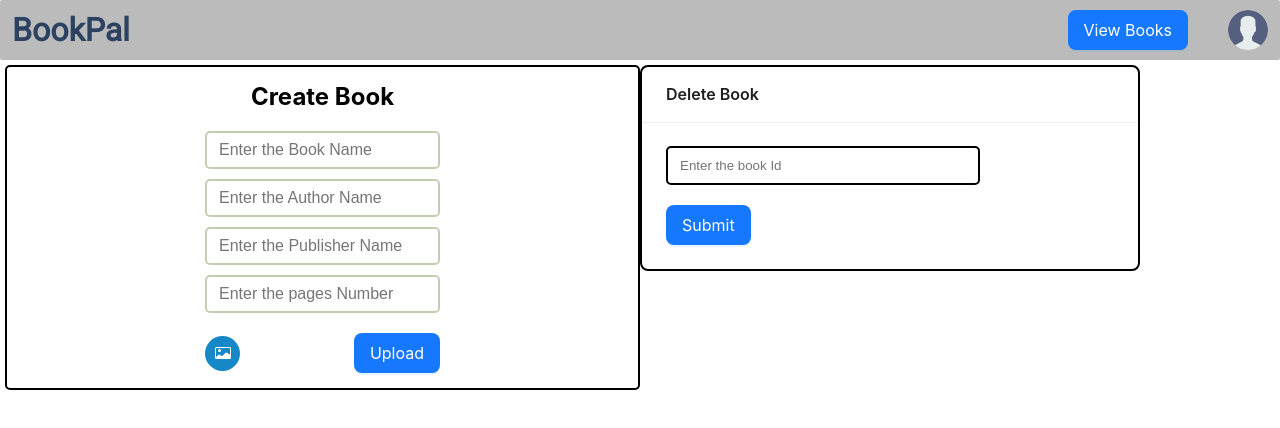
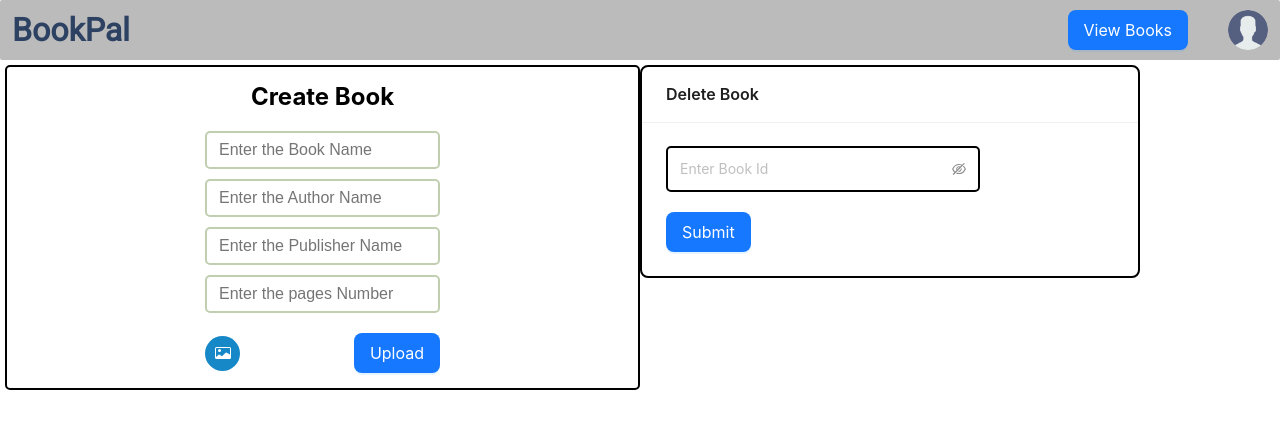
Before and after one commit to Paras-Verma-2531/Microservices_Project, a React (Create React App) app in the folder Books/client/: page /admin in a window 1280 px wide. Shown: the top 428 px of the page. Built offline with nearby package versions, Linux system fonts and the light colour scheme.

Commit message:
password hidden functionality, copyToClipboard func. built

```diff
--- a/Books/client/src/components/deleteBook/DeleteBook.js
+++ b/Books/client/src/components/deleteBook/DeleteBook.js
@@ -1,6 +1,7 @@
 import { Button, Input } from "antd";
 import { Card } from "antd";
 import React, { useState } from "react";
+import { EyeInvisibleOutlined, EyeTwoTone } from "@ant-design/icons";
 import { axiosClient } from "../../utils/axiosClient";
 import "./DeleteBook.scss";
 function DeleteBook() {
@@ -12,7 +13,13 @@ function DeleteBook() {
   return (
     <>
       <Card className="deleteBook" title="Delete Book" style={{ width: 500 }}>
-        <input type="text" placeholder="Enter the book Id" />
+        <Input.Password
+          placeholder="Enter Book Id"
+          className="input-box"
+          iconRender={(visible) =>
+            visible ? <EyeTwoTone /> : <EyeInvisibleOutlined />
+          }
+        />
         {status && <h4>{status}</h4>}
         <Button type="primary" size="large" onClick={onDelete}>
           Submit
--- a/Books/client/src/components/deleteBook/DeleteBook.scss
+++ b/Books/client/src/components/deleteBook/DeleteBook.scss
@@ -3,9 +3,9 @@
     display: flex;
     flex-direction: column;
     border: 2px solid black;
-   input
+   .input-box
     {
-        display: block;
+        display: flex;
         padding: 10px 12px;
         outline: none;
         width: 70%;
--- a/Books/client/src/components/singleBook/SingleBook.js
+++ b/Books/client/src/components/singleBook/SingleBook.js
@@ -25,7 +25,7 @@ function SingleBook({ book }) {
         <h4 className="book-info-pages">{`Pages : ${book?.noOfPages}`}</h4>
         <div className="copy-to-cp">
           <p>
-            <p>{book?.bookId}</p>
+            <p>click here to copy BookId</p>
           </p>
           <GoCopy
             className="copy-icon"
```
